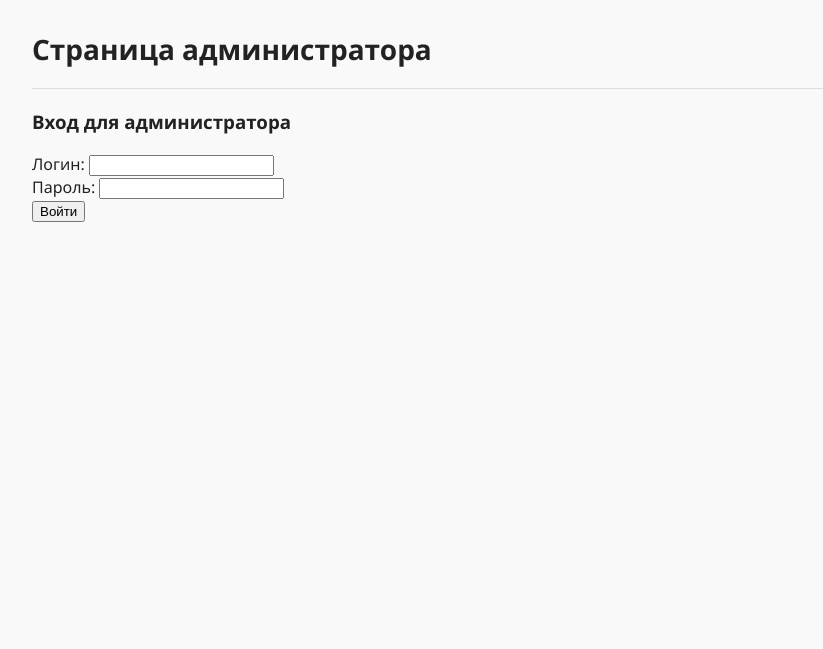
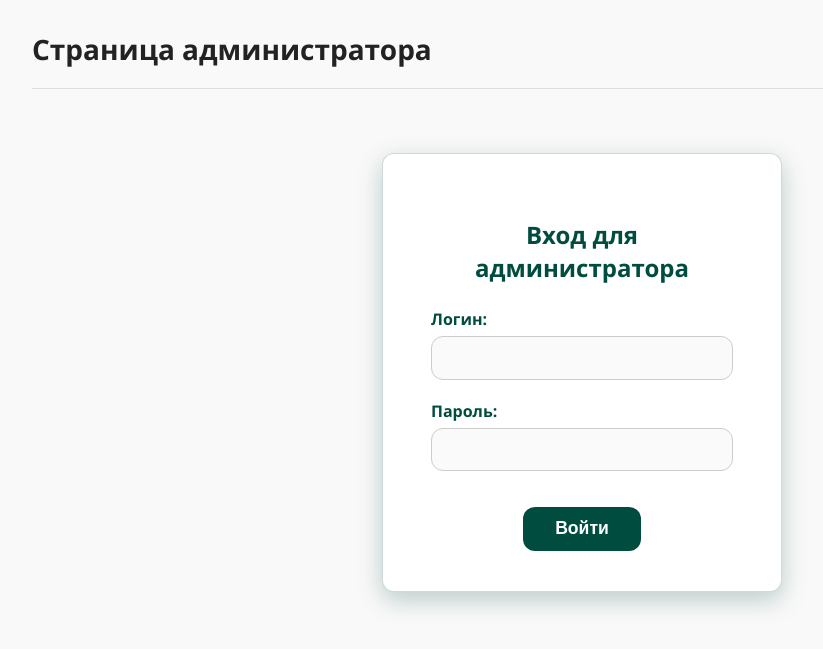
Before and after one commit to saxareg/marketplace-django-B-, a Django app: page /custom_admin/login/ in a window 1280 px wide. Shown: the top 649 px of the page, without its empty margins (58-881 px from the left). Run offline with Django 4.2, Linux system fonts and the light colour scheme; parts of the project's set-up code (start-up, migrations or seed data) failed here and were passed over.

Commit message:
admin login styles

```diff
--- /dev/null
+++ b/project/static/css/admin_login.css
@@ -0,0 +1,132 @@
+:root {
+    --primary-color: #004d40;
+    --primary-hover: #00332e;
+    --danger-color: #e74c3c;
+    --border-radius: 12px;
+    --shadow: 0 4px 12px rgba(0, 0, 0, 0.07);
+    --font-family: "Segoe UI", Tahoma, Geneva, Verdana, sans-serif;
+}
+
+body {
+    margin: 0;
+    padding: 0;
+    font-family: var(--font-family);
+    background-color: #f9f9f9;
+    color: #222;
+}
+
+.custom-container {
+    background-color: #fff;
+    max-width: 400px;
+    margin: 4rem auto 2rem auto;
+    padding: 2.5rem 3rem;
+    border-radius: var(--border-radius);
+    box-shadow: 0 8px 24px rgba(0, 77, 64, 0.25); /* более выраженная тень, цвет из основной палитры */
+    border: 1.5px solid rgba(0, 77, 64, 0.2); /* тонкая прозрачная обводка */
+    box-sizing: border-box;
+    transition: box-shadow 0.3s ease;
+}
+
+.custom-container:hover {
+    box-shadow: 0 10px 30px rgba(0, 77, 64, 0.35);
+}
+
+
+.custom-title {
+    color: var(--primary-color);
+    font-weight: 600;
+    font-size: 1.5rem;
+    text-align: center;
+    margin-bottom: 1.5rem;
+}
+
+form {
+    display: flex;
+    flex-direction: column;
+}
+
+.custom-form-group {
+    margin-bottom: 1.25rem;
+    display: flex;
+    flex-direction: column;
+}
+
+.custom-form-group label {
+    font-weight: 600;
+    color: var(--primary-color);
+    margin-bottom: 0.4rem;
+    cursor: pointer;
+}
+
+.custom-form-group input[type="text"],
+.custom-form-group input[type="email"],
+.custom-form-group input[type="password"] {
+    padding: 0.6rem 0.8rem;
+    font-size: 1rem;
+    border: 1.5px solid #ccc;
+    border-radius: var(--border-radius);
+    background-color: #fafafa;
+    font-family: var(--font-family);
+    transition: border-color 0.3s ease, background-color 0.3s ease;
+    box-sizing: border-box;
+}
+
+.custom-form-group input[type="text"]:focus,
+.custom-form-group input[type="email"]:focus,
+.custom-form-group input[type="password"]:focus {
+    outline: none;
+    border-color: var(--primary-color);
+    background-color: #fff;
+}
+
+.custom-error-text {
+    color: var(--danger-color);
+    font-size: 0.85rem;
+    margin-top: 0.25rem;
+}
+
+.custom-alert-error {
+    background-color: #f8d7da;
+    color: #721c24;
+    padding: 0.8rem 1rem;
+    border-radius: var(--border-radius);
+    margin-bottom: 1rem;
+    font-size: 0.9rem;
+    box-sizing: border-box;
+}
+
+.custom-button-wrapper {
+    margin-top: 1rem;
+    display: flex;
+    justify-content: center;
+}
+
+.custom-button {
+    background-color: var(--primary-color);
+    border: none;
+    color: #fff;
+    font-weight: 600;
+    padding: 0.7rem 2rem;
+    border-radius: var(--border-radius);
+    cursor: pointer;
+    font-size: 1.1rem;
+    transition: background-color 0.3s ease;
+    user-select: none;
+}
+
+.custom-button:hover,
+.custom-button:focus {
+    background-color: var(--primary-hover);
+    outline: none;
+}
+
+@media (max-width: 480px) {
+    .custom-container {
+        margin: 2rem 1rem;
+        padding: 1.5rem 1.5rem;
+    }
+    .custom-button {
+        width: 100%;
+        padding: 0.7rem;
+    }
+}
--- a/project/templates/admin/login.html
+++ b/project/templates/admin/login.html
@@ -1,18 +1,18 @@
 {% extends 'admin/base.html' %}
-
+{% load static %}
 {% block content %}
-<div class="container mt-5" style="max-width: 400px;">
-    <h3 class="mb-4 text-center">Вход для администратора</h3>
+<div class="custom-container">
+    <h3 class="custom-title">Вход для администратора</h3>
     <form method="post" novalidate>
         {% csrf_token %}
         <input type="hidden" name="next" value="{{ next }}">
 
         {% for field in form %}
-            <div class="mb-3">
+            <div class="custom-form-group">
                 {{ field.label_tag }}
                 {{ field }}
                 {% if field.errors %}
-                    <div class="text-danger small">
+                    <div class="custom-error-text">
                         {{ field.errors|striptags }}
                     </div>
                 {% endif %}
@@ -20,14 +20,18 @@
         {% endfor %}
 
         {% if form.non_field_errors %}
-            <div class="alert alert-danger">
+            <div class="custom-alert-error">
                 {{ form.non_field_errors|striptags }}
             </div>
         {% endif %}
 
-        <div class="d-grid">
-            <button type="submit" class="btn btn-primary">Войти</button>
+        <div class="custom-button-wrapper">
+            <button type="submit" class="custom-button">Войти</button>
         </div>
     </form>
 </div>
 {% endblock %}
+
+{% block styles %}
+<link rel="stylesheet" href="{% static 'css/admin_login.css' %}">
+{% endblock %}
```
